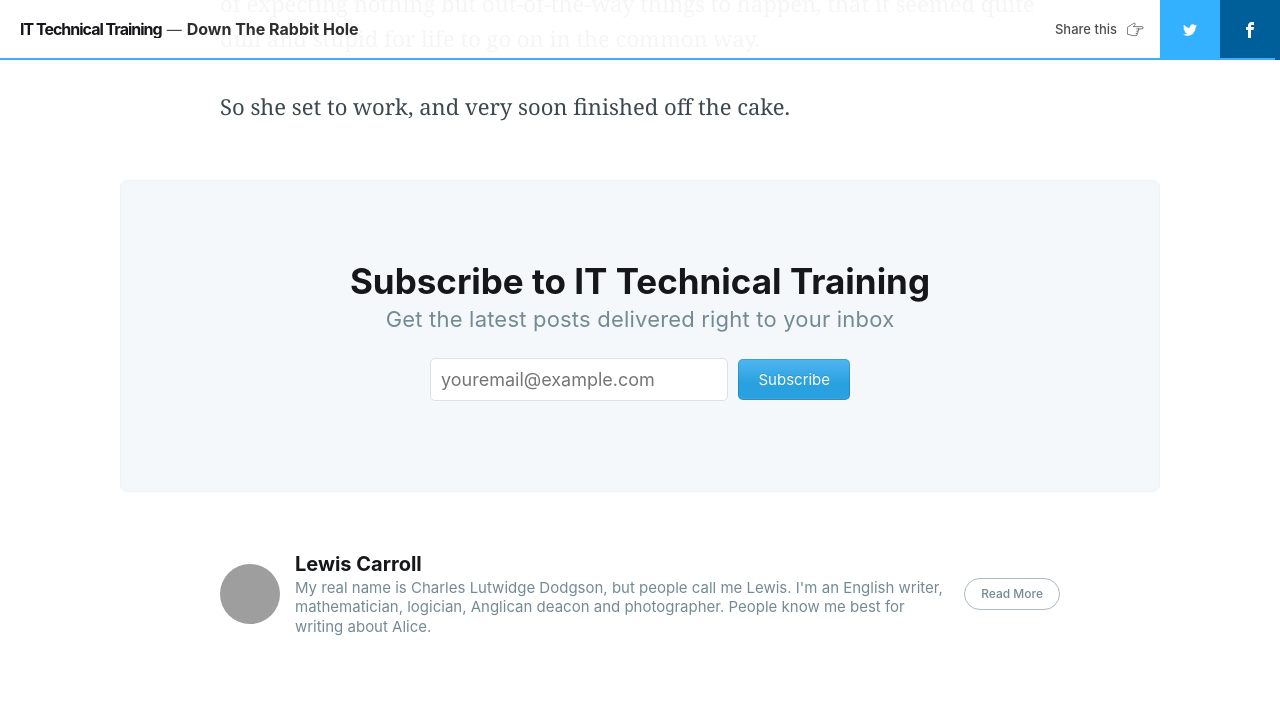
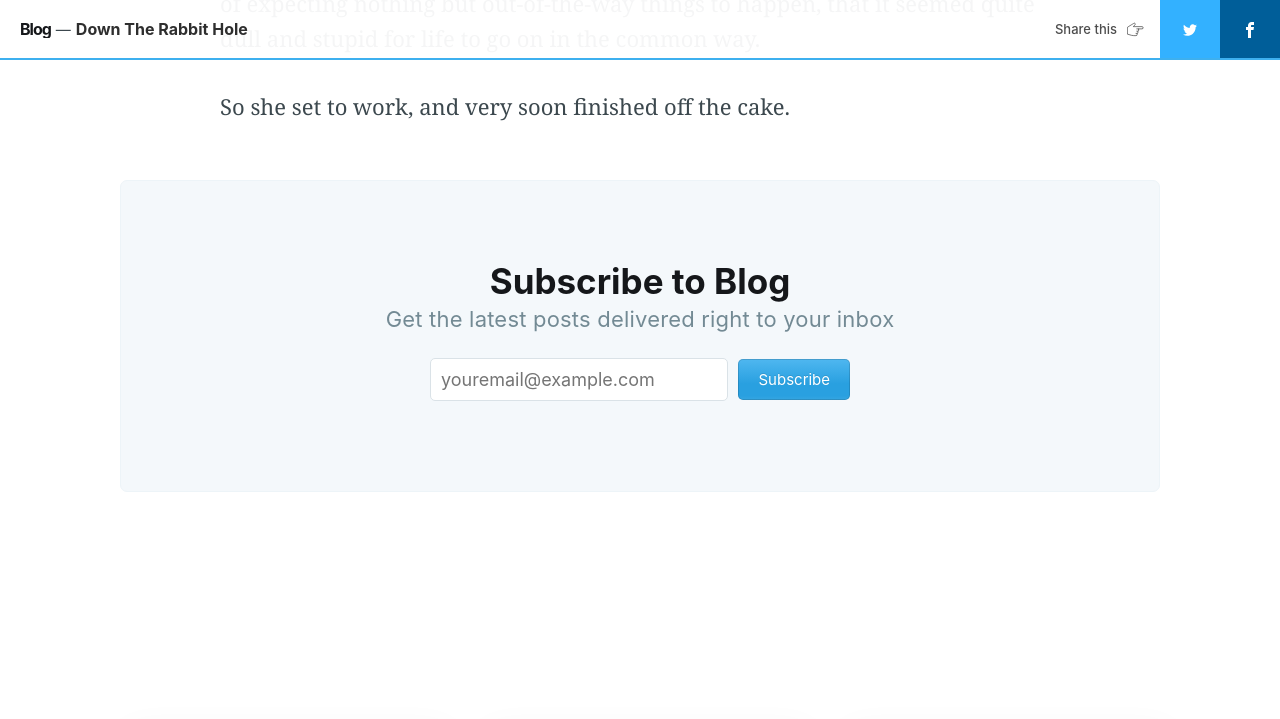
Before and after one commit to Jaeorin/jaeorin.github.io, a Jekyll site: the page built from _posts/1865-11-26-down-the-rabbit-hole.md, in a window 1280 px wide and 1400 px high, scrolled down 7059 px. Shown: the top 719 px of the window. Built offline with Jekyll 4.4.1, drawn with Linux system fonts in a browser that asks for light colours; nearby versions of some CDN libraries; comment, search, counter and statistics services are not loaded; part of the change alters nothing that is shown; some of the changed text lies outside the part shown; grey boxes are pictures that could not be loaded.

Commit message:
yml 설정파일 수정

```diff
--- a/_config.yml
+++ b/_config.yml
@@ -45,10 +45,10 @@ url: https://jaeorin.github.io
 baseurl: /
 
 # Website info
-title: IT Technical Training
+title: Blog
 # 자신의 blog title.
 
-description: IT기반기술교육 블로그
+description: 블로그 취미생활 하루일과
 # blog home에 표시될 blog에 대한 전반적인 설명.
 
 cover: assets/built/images/blog-cover1.png
@@ -60,10 +60,10 @@ logo_dark:
 favicon: assets/built/images/favicon.jpg
 # favicon으로 사용할 image
 
-production_url: https://moon9342.github.io/
+production_url: https://jaeorin.github.io
 # 최종적으로 blog가 운영될 url
 
-source_url: https://github.com/moon9342/GitHubPageMaker/
+source_url: https://github.com/jaeorin/GitHubPageMaker/
 # blogmaker(jekyll source folder)에 대한 github repository
 
 # Social info
@@ -110,7 +110,7 @@ feed:
 safe: False
 lsi: False
 
-username: moon9342
+username: jaeorin
 repo: GitHubPageMaker
 # username : travis-ci와 연동하는 github의 username
 # repo: travis-ci와 연동하는 github의 repository이름
@@ -121,7 +121,7 @@ branch: master
 
 relative_source:
 
-destination: ./output/
+destination: ../[GitHubPage]/
 # compile된 결과가 생성되는 폴더
 # 이 폴더안의 내용이 우리가 운영하는 블로그 내용이 컴파일되서 들어간다.
 # 이 폴더안의 내용을 github repository(https://username.github.io)에 push
--- a/_data/authors.yml
+++ b/_data/authors.yml
@@ -1,76 +1,11 @@
-ghost:
-  username: ghost
-  name: Ghost
-  url_full: http://jekyllt.github.io/jasper2/
-  url: jekyllt.github.io/jasper2
-  bio: The professional publishing platform
-  picture: assets/images/ghost.png
-  facebook: ghost
-  twitter: tryghost
+jaeorin :
+  username: 정현욱     # user name : martin
+  name: 정현욱           # user full name : Martin Luther King
+  url_full:             # Homepage url
+  url:
+  bio: <a href="https://www.youtube.com/watch?v=WYdIOnwfWME">계란반숙 만드는 법(테스트 링크)</a>
+  # 회사정보
+  picture: assets/built/images/economy-author-logo.jpg   # author image
+  facebook:             # facebook ID
+  twitter:              # twitter ID
   cover: False
-hannah:
-  username: hannah
-  name: Hannah Wolfe
-  location: London, UK
-  url_full: http://hannah.wf/
-  url: hannah.wf
-  bio: Hannah is the co-founder and lead developer at Ghost. She spends her days looking after Ghost's developer community, tracking down bugs & ensuring Ghost(Pro) is a happy place.
-  picture: assets/images/hannah.jpg
-  facebook: False
-  twitter: erisds
-  cover: assets/images/hannah-cover.jpg
-john:
-  username: john
-  name: John O'Nolan
-  location: On a plane
-  url_full: http://john.onolan.org/
-  url: john.onolan.org
-  bio: Founder at Ghost.org. Writes about open source, startup life, non-profits, and publishing platforms. Travels the world with a bag of kites.
-  picture: assets/images/john.jpg
-  facebook: False
-  twitter: False
-  cover: False
-lewis:
-  username: lewis
-  name: Lewis Carroll
-  location: Cheshire, England
-  url_full: False
-  url: False
-  bio: My real name is Charles Lutwidge Dodgson, but people call me Lewis. I'm an English writer, mathematician, logician, Anglican deacon and photographer. People know me best for writing about Alice.
-  picture: assets/images/lewis.jpeg
-  facebook: False
-  twitter: False
-  cover: False
-abraham:
-  username: abraham
-  name: Abraham Lincoln
-  location: Kentucky, USA
-  url_full: False
-  url: False
-  bio: I was the 16th president of the USA until I was assassinated in April of 1865. I led the US through its Civil War - its bloodiest and greatest moral, constitutional and political crisis.
-  picture: assets/images/abraham.jpg
-  facebook: False
-  twitter: False
-  cover: False
-edgar:
-  username: edgar
-  name: Edgar Rice Burroughs
-  location: Chicago, Illinois
-  url_full: False
-  url: False
-  bio: I'm an American novelist, best known for my work writing about a brave jungle hero called Tarzan and his muse, Jane.
-  picture: assets/images/edgar.gif
-  facebook: False
-  twitter: False
-  cover: False
-martin:
-  username: martin
-  name: Martin Luther King
-  location: Memphis, Tennessee
-  url_full: False
-  url: False
-  bio: An American pastor, activist, humanitarian. People know me for leading the African-American Civil Rights movement using nonviolent civil disobedience.
-  picture: assets/images/martin.jpg
-  facebook: False
-  twitter: False
-  cover: False
```
